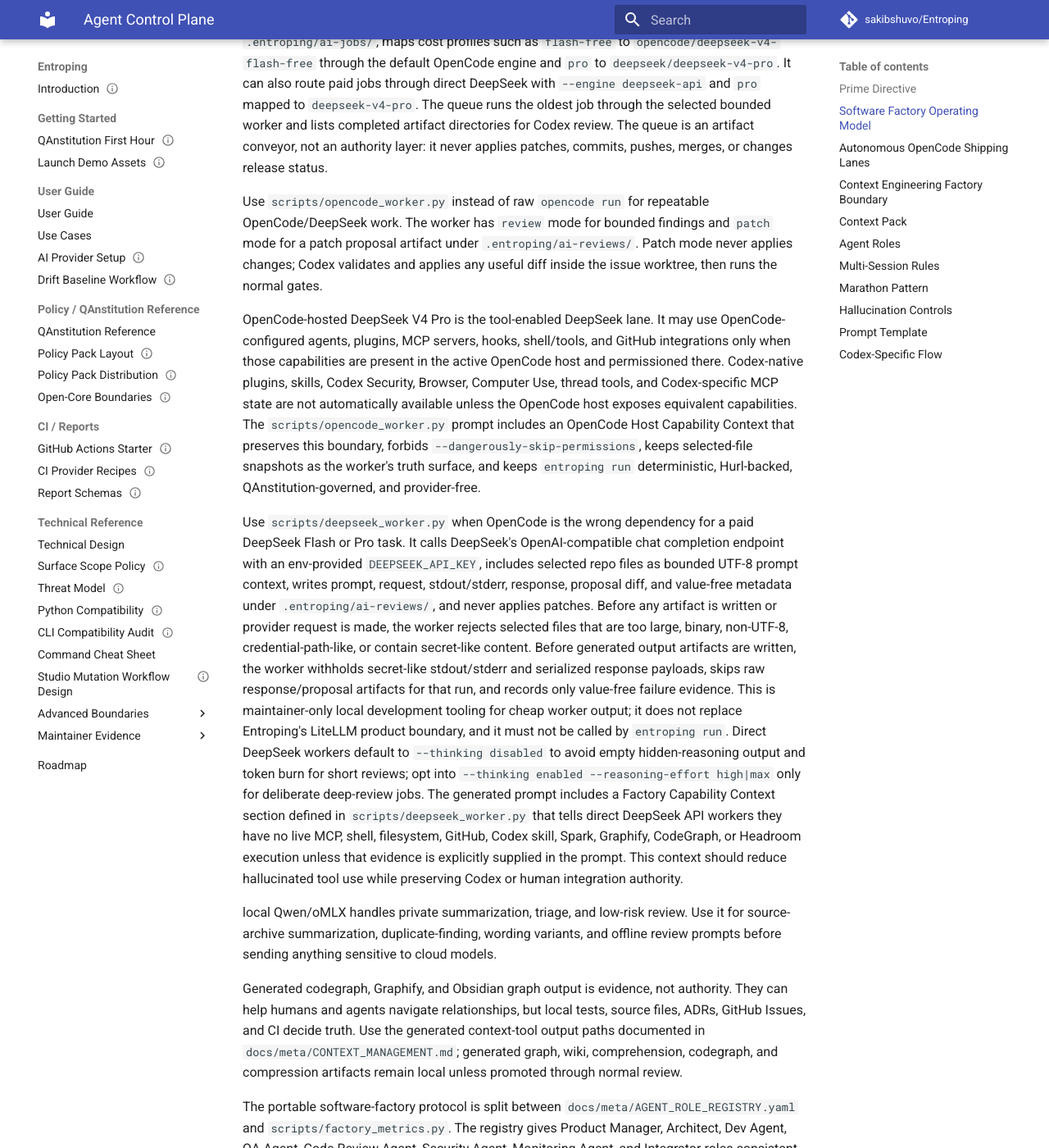
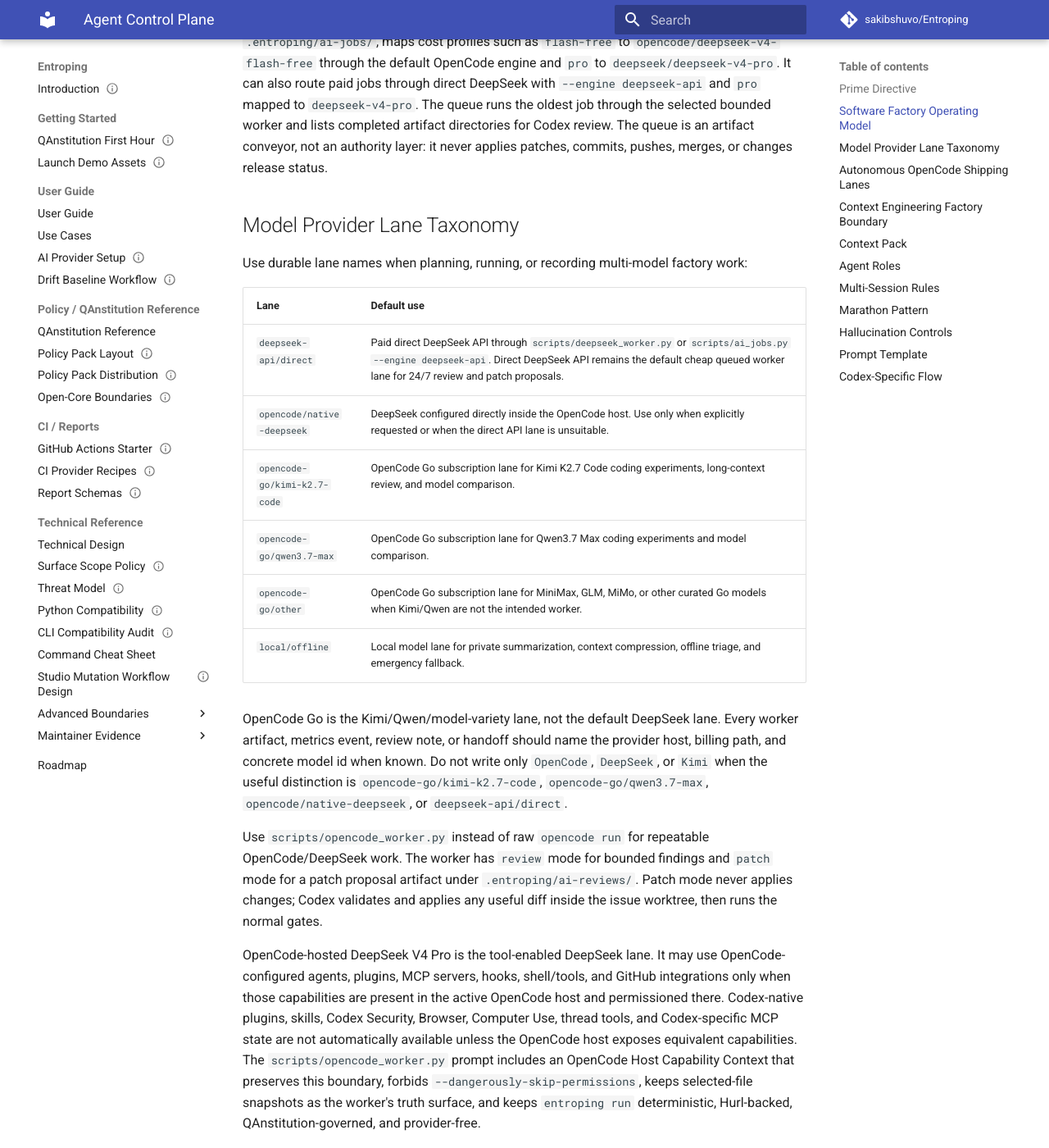
Before and after one commit to sakibshuvo/Entroping, an MkDocs documentation site: the page built from docs/meta/AGENT_CONTROL_PLANE.md, in a window 1280 px wide and 1400 px high, scrolled down 957 px. Shown: the whole window at 82% size. Built offline with MkDocs 1.6.1 and Material for MkDocs 9.7.7, drawn with Linux system fonts in a browser that asks for light colours; comment, search, counter and statistics services are not loaded.

Commit message:
docs(factory): distinguish model provider lanes (#699)

```diff
--- a/docs/meta/AGENT_CONTROL_PLANE.md
+++ b/docs/meta/AGENT_CONTROL_PLANE.md
@@ -53,6 +53,27 @@
 worker and lists completed artifact directories for Codex review. The queue is
 an artifact conveyor, not an authority layer: it never applies patches,
 commits, pushes, merges, or changes release status.
+
+## Model Provider Lane Taxonomy
+
+Use durable lane names when planning, running, or recording multi-model factory
+work:
+
+| Lane | Default use |
+| --- | --- |
+| `deepseek-api/direct` | Paid direct DeepSeek API through `scripts/deepseek_worker.py` or `scripts/ai_jobs.py --engine deepseek-api`. Direct DeepSeek API remains the default cheap queued worker lane for 24/7 review and patch proposals. |
+| `opencode/native-deepseek` | DeepSeek configured directly inside the OpenCode host. Use only when explicitly requested or when the direct API lane is unsuitable. |
+| `opencode-go/kimi-k2.7-code` | OpenCode Go subscription lane for Kimi K2.7 Code coding experiments, long-context review, and model comparison. |
+| `opencode-go/qwen3.7-max` | OpenCode Go subscription lane for Qwen3.7 Max coding experiments and model comparison. |
+| `opencode-go/other` | OpenCode Go subscription lane for MiniMax, GLM, MiMo, or other curated Go models when Kimi/Qwen are not the intended worker. |
+| `local/offline` | Local model lane for private summarization, context compression, offline triage, and emergency fallback. |
+
+OpenCode Go is the Kimi/Qwen/model-variety lane, not the default DeepSeek lane.
+Every worker artifact, metrics event, review note, or handoff should name the
+provider host, billing path, and concrete model id when known. Do not write only
+`OpenCode`, `DeepSeek`, or `Kimi` when the useful distinction is
+`opencode-go/kimi-k2.7-code`, `opencode-go/qwen3.7-max`,
+`opencode/native-deepseek`, or `deepseek-api/direct`.
 
 Use `scripts/opencode_worker.py` instead of raw `opencode run` for repeatable
 OpenCode/DeepSeek work. The worker has `review` mode for bounded findings and
```
Also changed, not shown: .context/changelog.md (+5 -0 lines), .context/lessons-learned.md (+3 -0 lines), .context/plan.md (+5 -0 lines), docs/meta/PROJECT_PROGRESS.md (+1 -1 lines), 1 other file.
